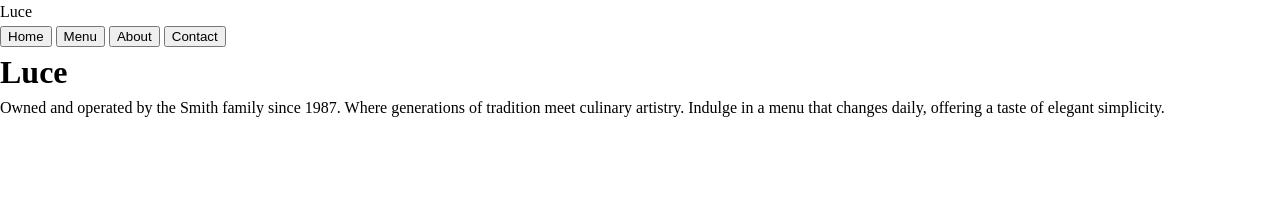
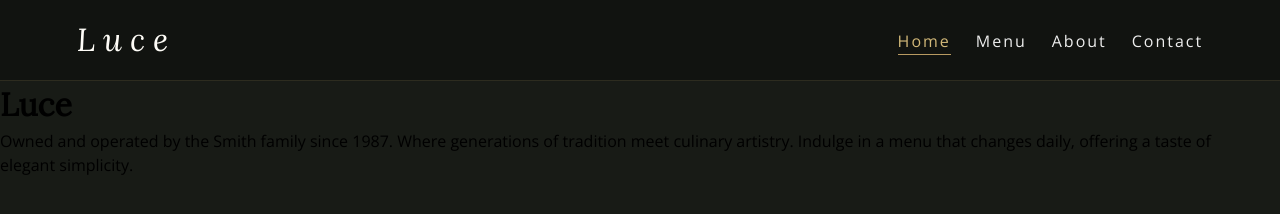
Before and after one commit to smith109/restaurant-page, a website built with webpack: page src/template.html in a window 1280 px wide. Built offline with nearby package versions, Linux system fonts and the light colour scheme.

Commit message:
Add styles to the header section

```diff
--- a/src/css/styles.css
+++ b/src/css/styles.css
@@ -1,3 +1,50 @@
+@font-face {
+    font-family: 'Lora';
+    src: url('../assets/fonts/Lora-Italic.woff2') format('woff2'),
+        url('../assets/fonts/Lora-Italic.woff') format('woff');
+    font-weight: normal;
+    font-style: italic;
+    font-display: swap;
+}
+
+@font-face {
+    font-family: 'Lora';
+    src: url('../assets/fonts/Lora-Regular.woff2') format('woff2'),
+        url('../assets/fonts/Lora-Regular.woff') format('woff');
+    font-weight: normal;
+    font-style: normal;
+    font-display: swap;
+}
+
+@font-face {
+    font-family: 'Open Sans';
+    src: url('../assets/fonts/OpenSans-Italic.woff2') format('woff2'),
+        url('../assets/fonts/OpenSans-Italic.woff') format('woff');
+    font-weight: normal;
+    font-style: italic;
+    font-display: swap;
+}
+
+@font-face {
+    font-family: 'Open Sans';
+    src: url('../assets/fonts/OpenSans-Regular.woff2') format('woff2'),
+        url('../assets/fonts/OpenSans-Regular.woff') format('woff');
+    font-weight: normal;
+    font-style: normal;
+    font-display: swap;
+}
+
+:root {
+  --clr-accent-lt: #d2b879;
+  --clr-accent-dk: #b89a61;
+  --clr-primary-bg: #181b16;
+  --clr-header-bg: rgba(17, 19, 16, 0.9);
+  --clr-white-text: #fffdf8;
+  --clr-nav-links: #eeeeee;
+  --ff-primary-text: 'Open Sans', sans-serif;
+  --ff-secondary-text: 'Lora', serif;
+}
+
 * {
   margin: 0;
   box-sizing: border-box;
@@ -5,6 +52,8 @@
 
 body {
   line-height: 1.5;
+  font-family: var(--ff-primary-text);
+  background-color: var(--clr-primary-bg);
 }
 
 p,
@@ -18,6 +67,57 @@ p {
 }
 
 h1,
-h2 {
+h2,
+.logo {
   text-wrap: balance;
+  font-family: var(--ff-secondary-text);
 }
+
+input,
+textarea,
+button {
+  font: inherit;
+}
+
+button {
+  cursor: pointer;
+}
+
+header {
+  top: 0;
+  display: flex;
+  position: sticky;
+  padding: 16px 6vw;
+  align-items: center;
+  backdrop-filter: blur(12px);
+  justify-content: space-between;
+  background-color: var(--clr-header-bg);
+  border-bottom: 1px solid rgba(210, 184, 121, 0.15);
+}
+
+.logo {
+  font-size: 2rem;
+  font-style: italic;
+  letter-spacing: 8px;
+  color: var(--clr-white-text);
+}
+
+.nav-btns > button {
+  padding: 0;
+  border: none;
+  letter-spacing: 2px;
+  margin-top: 0.25rem;
+  padding-bottom: 0.12rem;
+  color: var(--clr-nav-links);
+  background-color: transparent;
+  margin-left: calc(0.5rem + 1vw);
+}
+
+.nav-btns > button.active {
+  color: var(--clr-accent-lt);
+  border-bottom: 1px solid var(--clr-accent-dk);
+}
+
+.nav-btns > button:hover {
+  color: var(--clr-accent-lt);
+}
```
